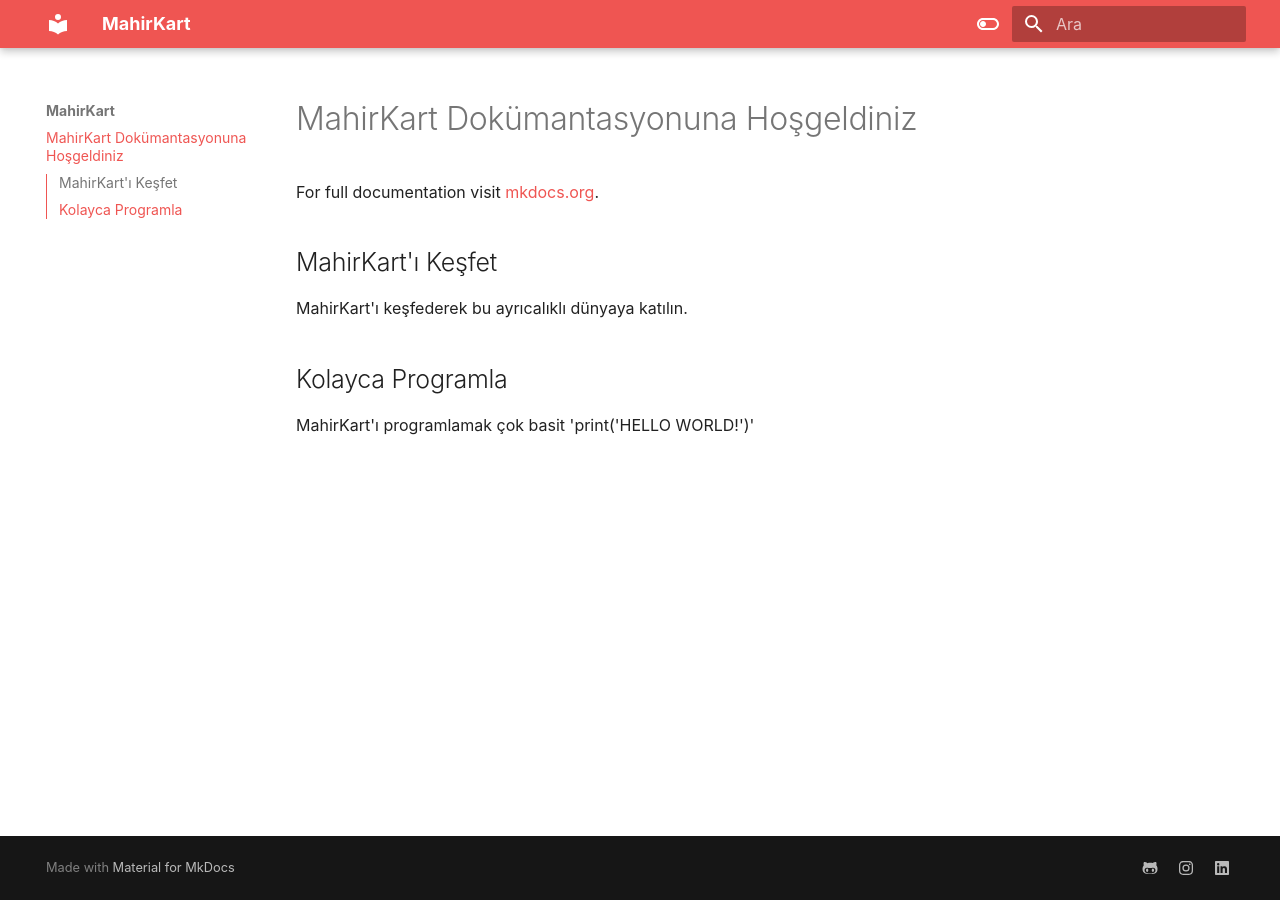
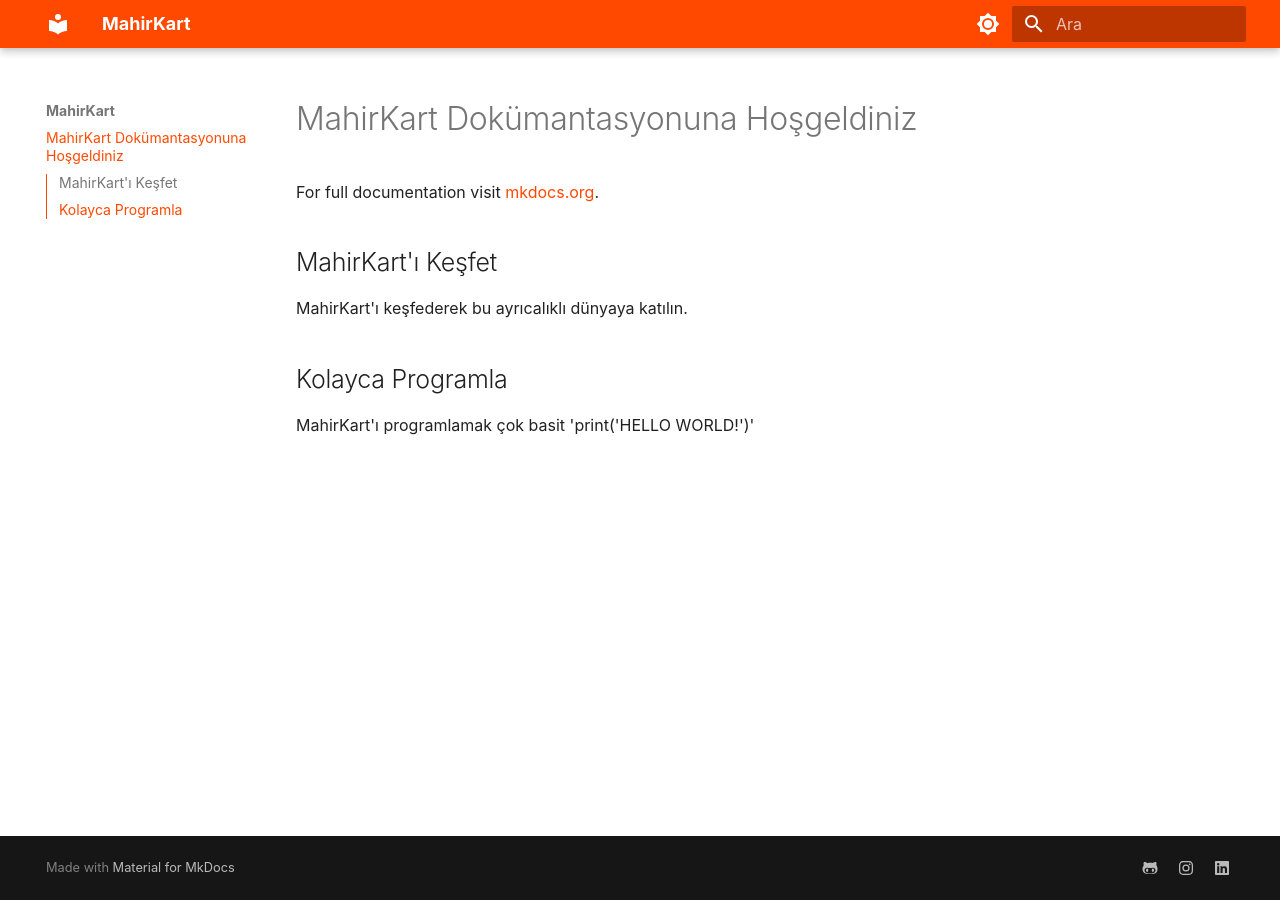
Before and after one commit to BilalAlpaslan/MahirKart-docs, an MkDocs documentation site: the page built from docs/index.md, in a window 1280 px wide. Built offline with MkDocs 1.6.1 and Material for MkDocs 9.7.7, drawn with Linux system fonts in a browser that asks for light colours; some web fonts are replaced.

Commit message:
color update

```diff
--- a/docs/src/css/main.css
+++ b/docs/src/css/main.css
@@ -1,5 +1,18 @@
+
+@font-face {
+  font-family: "Coolvetica";
+  src: "src/fonts/coolvetica.ttf";
+}
+
 :root {
-    --md-primary-fg-color:        #ff4900;
-    --md-primary-fg-color--light: #ECB7B7;
-    --md-primary-fg-color--dark:  #90030C;
-  }
+  --md-primary-fg-color: #ff4900;
+  --md-text-font: "Coolvetica";
+}
+
+[data-md-color-scheme="light"] {
+  --md-primary-fg-color:        #ff4900;
+}
+
+[data-md-color-scheme="slate"] {
+  --md-primary-fg-color:        #ff4900;
+}
--- a/mkdocs.yml
+++ b/mkdocs.yml
@@ -15,18 +15,20 @@
   font:
     text: Coolvetica
   palette:
-    - scheme: default
+    - media: "(prefers-color-scheme: light)"
+      scheme: light
+      primary: custom
+      accent: custom
       toggle:
-        icon: material/toggle-switch-off-outline
+        icon: material/brightness-7
         name: Switch to dark mode
-      primary: red
-      accent: purple
-    - scheme: slate
+    - media: "(prefers-color-scheme: dark)"
+      scheme: slate
+      primary: custom
+      accent: custom
       toggle:
-        icon: material/toggle-switch
+        icon: material/brightness-4
         name: Switch to light mode
-      primary: custom
-      accent: lime
 extra_css:
   - src/css/main.css
 extra:
```
Also changed, not shown: docs/src/fonts/coolvetica.ttf (added).
